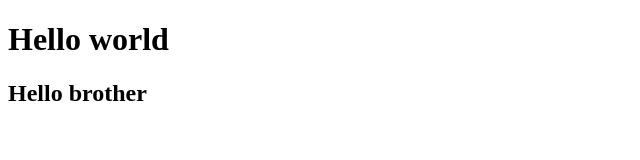
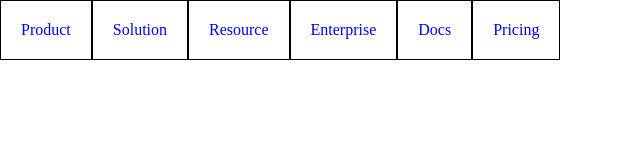
Before and after one commit to S1ll3NzKoung/TGI_WEB_DEV, a plain HTML site: page index.html in a window 1280 px wide. Shown: the whole page, without its empty margins (0-640 px from the left). Drawn offline with Linux system fonts and the light colour scheme.

Commit message:
all added

```diff
--- a/index.html
+++ b/index.html
@@ -3,11 +3,21 @@
 <head>
     <meta charset="UTF-8">
     <meta name="viewport" content="width=device-width, initial-scale=1.0">
+    <link rel="stylesheet" href="indexcss.css">
     <title>Document</title>
 </head>
 <body>
-    <h1>Hello world</h1>
-    <h2>Hello brother
-    </h2>
+    <header>
+        <nav>
+            <ul id="nav-list">
+                <li class="nav-bar-list-item"><a href="/product.html">Product</a></li>
+                <li class="nav-bar-list-item"><a href="/solution.html">Solution</a></li>
+                <li class="nav-bar-list-item"><a href="/resource.html">Resource</a></li>
+                <li class="nav-bar-list-item"><a href="/enterprise.html">Enterprise</a></li>
+                <li class="nav-bar-list-item"><a href="/docs.html">Docs</a></li>
+                <li class="nav-bar-list-item"><a href="/pricing.html">Pricing</a></li>
+            </ul>
+        </nav>
+    </header>
 </body>
 </html>
--- /dev/null
+++ b/indexcss.css
@@ -0,0 +1,19 @@
+*{
+    box-sizing: border-box;
+    margin: 0;
+    padding: 0;
+}
+
+#nav-list{
+    list-style-type: none;
+    display: flex;
+}
+.nav-bar-list-item{
+    border: 1px solid black;
+    padding: 20px;
+    text-decoration: none;
+}
+.nav-bar-list-item a{
+    text-decoration: none;
+    color: hsl(#1bc799ac, 50%, 10%)
+}
```
Also changed, not shown: about.html (added), documents/doc1.html (added), work.html (added).
